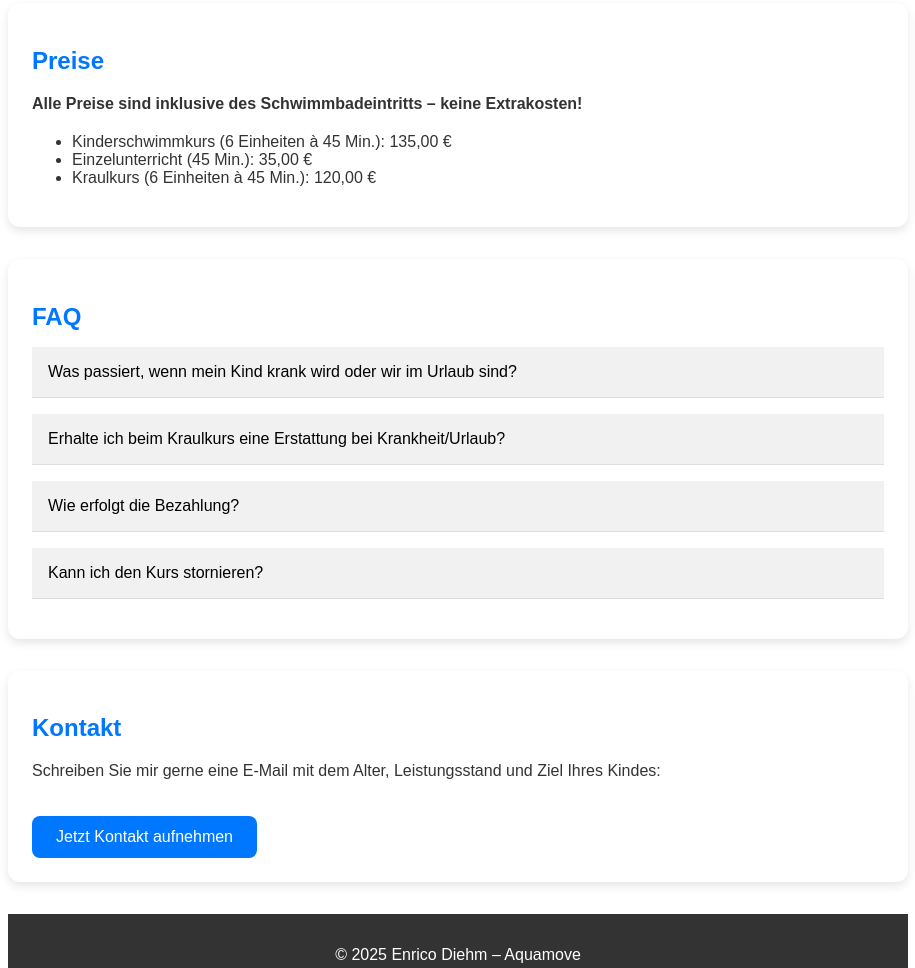
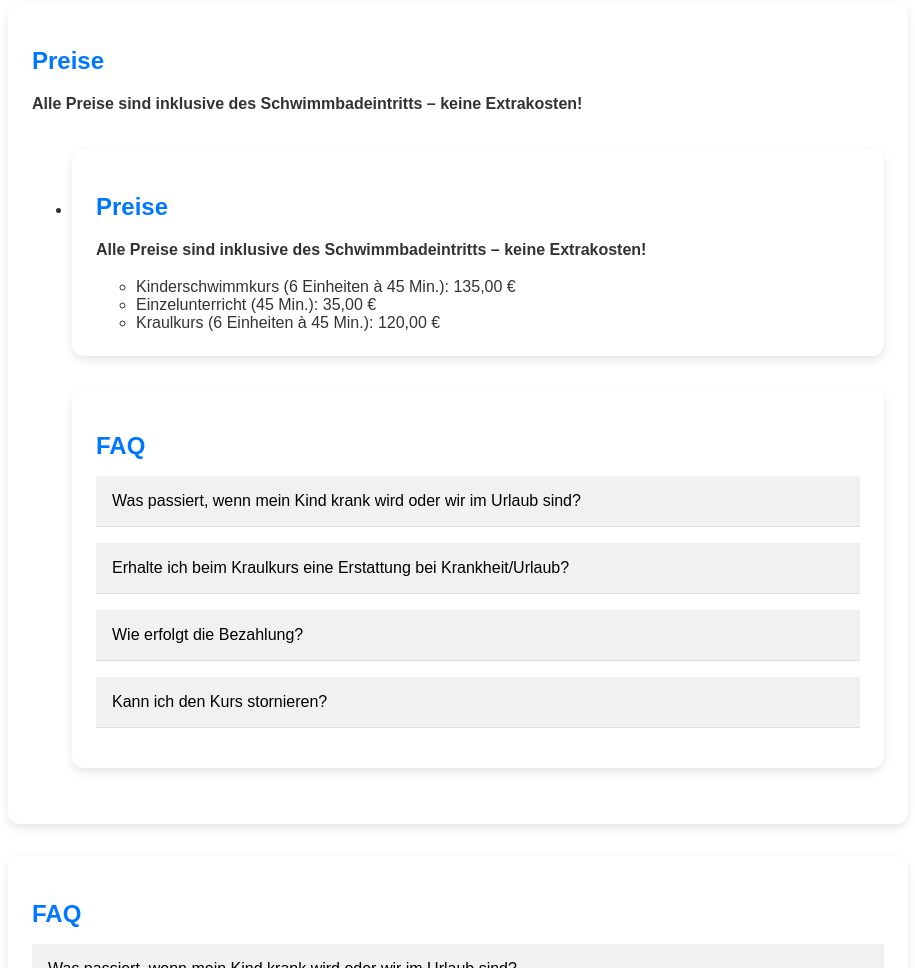
Before and after one commit to Aquamove/Aquamove-Schwimmschule, a plain HTML site: page index.html in a window 1280 px wide. Shown: the part 1704-2672 px from the top of the page, without its empty margins (182-1097 px from the left). Drawn offline with Linux system fonts and the light colour scheme.

Commit message:
Update index.html

```diff
--- a/index.html
+++ b/index.html
@@ -206,6 +206,12 @@
 
     <ul class="preisliste">
         <li>
+            <section>
+    <h2>Preise</h2>
+    <p><strong>Alle Preise sind inklusive des Schwimmbadeintritts – keine Extrakosten!</strong></p>
+
+    <ul class="preisliste">
+        <li>
             <span>Kinderschwimmkurs (6 Einheiten à 45 Min.):</span>
             <span class="preis">135,00 €</span>
         </li>
@@ -216,6 +222,41 @@
         <li>
             <span>Kraulkurs (6 Einheiten à 45 Min.):</span>
             <span class="preis">120,00 €</span>
+        </li>
+    </ul>
+</section>
+
+<section>
+    <h2>FAQ</h2>
+
+    <div class="faq-item">
+        <button class="faq-question">Was passiert, wenn mein Kind krank wird oder wir im Urlaub sind?</button>
+        <div class="faq-answer">
+            <p>Es kann natürlich immer mal vorkommen, dass Kinder plötzlich über Nacht krank werden oder ein Urlaub in den Ferien geplant ist. In diesem Falle, sagen Sie mir bitte rechtzeitig Bescheid, sodass die Gruppe nicht auf Sie wartet. Der Preis kann sodann nicht erstattet werden, aber Sie haben ggf. die Möglichkeit die Stunde in einem anderen Kurs nachzuholen, sofern es in diesem auch zu einem Ausfall kommt. Hierbei handelt es sich nur um eine mögliche Option und stellt keinen rechtsverbindlichen Anspruch dar. Die Ersatzstunde findet eventuell auch an einem anderen Standort statt.</p>
+        </div>
+    </div>
+
+    <div class="faq-item">
+        <button class="faq-question">Erhalte ich beim Kraulkurs eine Erstattung bei Krankheit/Urlaub?</button>
+        <div class="faq-answer">
+            <p>Leider ist eine Erstattung der anteiligen Kursgebühr nicht möglich, außer der Kurs wird meinerseits abgesagt, ohne eine Möglichkeit zu einem Ersatztermin.</p>
+        </div>
+    </div>
+
+    <div class="faq-item">
+        <button class="faq-question">Wie erfolgt die Bezahlung?</button>
+        <div class="faq-answer">
+            <p>Die Kursgebühr überweisen Sie nach der Buchung eigenständig auf mein Bankkonto (Bankdaten erhalten Sie per Mail).</p>
+        </div>
+    </div>
+
+    <div class="faq-item">
+        <button class="faq-question">Kann ich den Kurs stornieren?</button>
+        <div class="faq-answer">
+            <p>Eine Stornierung ist bis zwei Wochen vor Kursbeginn möglich.</p>
+        </div>
+    </div>
+</section>
         </li>
     </ul>
 </section>
```
